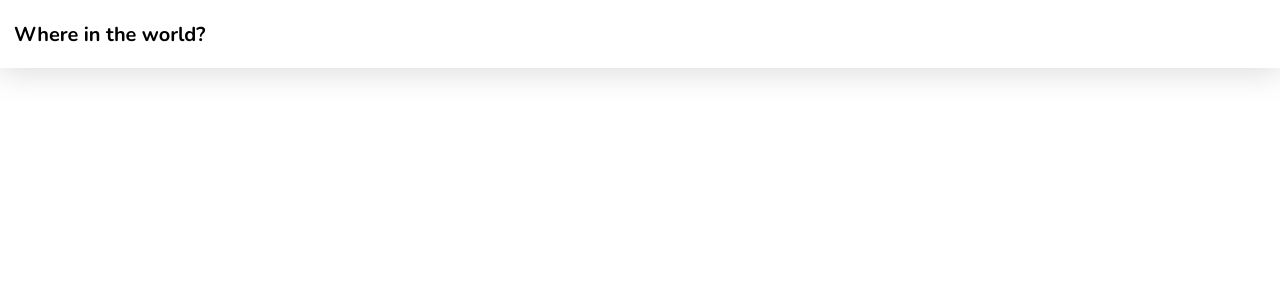
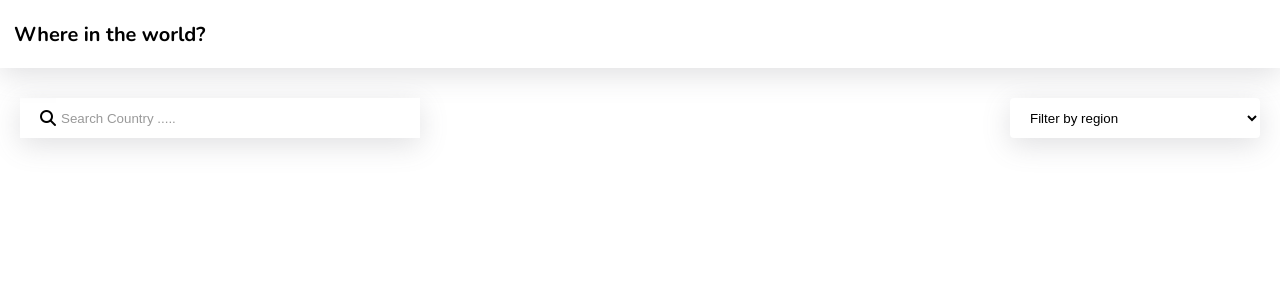
Before and after one commit to suyogit/country-react, a React (Vite) app: page / in a window 1280 px wide. Shown: the top 300 px of the page. Built offline with nearby package versions, Linux system fonts and the light colour scheme.

Commit message:
search/filter done

```diff
--- a/App.css
+++ b/App.css
@@ -177,7 +177,7 @@
       flex-wrap: wrap;
       gap: 20px;
       justify-content: space-between;
-      max-width: 1700px;
+      max-width: 1900px;
       margin-inline: 20px;
       margin-block: 30px;
 
--- a/App.jsx
+++ b/App.jsx
@@ -1,11 +1,18 @@
 import React from 'react'
 import Header from './components/Header'
 import './App.css'
+import Search from './components/Search'
+import Filter from './components/Filter'
 
 const App = () => {
   return (
     <>
     <Header/>
+    <div className="middle">
+      <Search/>
+      <Filter/>
+    </div>
+
     </>
   )
 }
--- /dev/null
+++ b/components/Filter.jsx
@@ -0,0 +1,16 @@
+import React from 'react'
+
+const Filter = () => {
+  return (
+    <select name="country" id="continent-names" className="filter">
+    <option value="" hidden="">Filter by region</option>
+    <option value="Africa">Africa</option>
+    <option value="America">America</option>
+    <option value="Asia">Asia</option>
+    <option value="Europe">Europe</option>
+    <option value="Oceania">Oceania</option>
+</select>
+  )
+}
+
+export default Filter
--- /dev/null
+++ b/components/Search.jsx
@@ -0,0 +1,14 @@
+import React from 'react'
+
+const Search = () => {
+  return (
+    <div className="search">
+            <div className ="inputsearch">
+                <i className="fa-solid fa-magnifying-glass"></i>
+                <input type="text" placeholder="Search Country ....." />
+            </div>
+        </div>
+  )
+}
+
+export default Search
--- a/index.html
+++ b/index.html
@@ -14,7 +14,10 @@
     <script type="module" src="./index.jsx"></script>
 </head>
 
-<body id="root">
+<body>
+    <div id="root">
+
+    </div>
 </body>
 
 </html>
```
